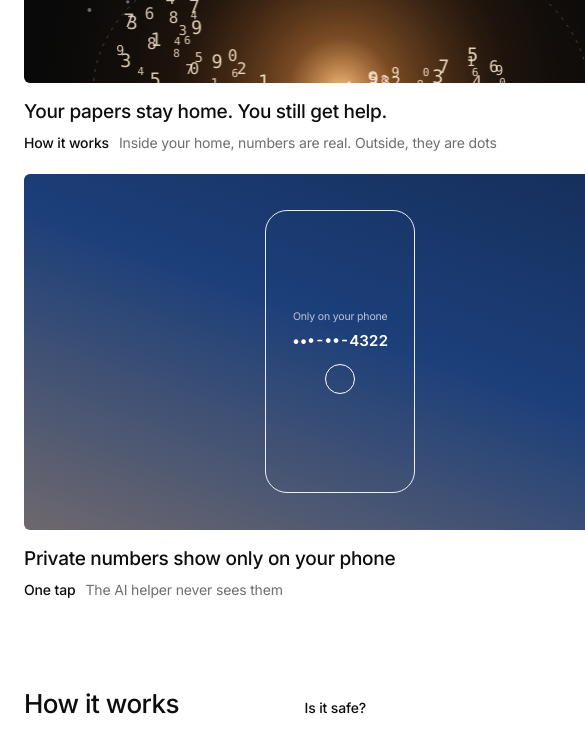
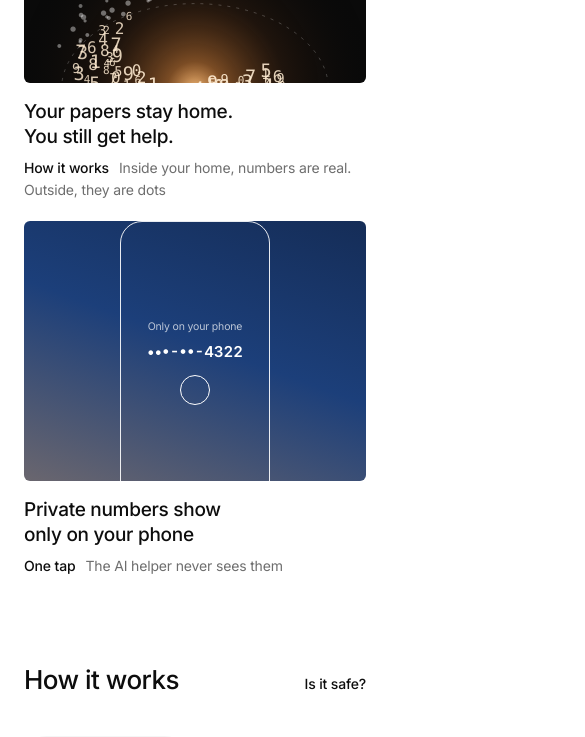
Before and after one commit to Ethan-Castro/familybox, a plain HTML site: page site/index.html in a window 390 px wide. Shown: the part 1101-1838 px from the top of the page, 585 px wide, since content can reach past the window. Drawn offline with Linux system fonts and the light colour scheme.

Commit message:
Site: fit phones (a min-height with aspect-ratio forced a 633px-wide picture)
Co-Authored-By: Claude Opus 5.5 <noreply@anthropic.com>

```diff
--- a/site/index.html
+++ b/site/index.html
@@ -91,6 +91,10 @@ nav .right { margin-left: auto; display: flex; gap: 8px; align-items: center; }
 .stage .words { position: absolute; left: 0; right: 0; top: 56%; display: flex; justify-content: center; gap: clamp(28px, 9vw, 190px); color: #fff; font-weight: 600; font-size: clamp(26px, 4vw, 50px); letter-spacing: -0.035em; line-height: 1; padding: 0 24px; text-align: center; flex-wrap: wrap; row-gap: 12px; }
 .narrow .img { aspect-ratio: 1 / 1; min-height: 240px; background: linear-gradient(200deg, #10203f 0%, #1c3f7a 45%, #e5a45c 120%); background-size: 180% 180%; animation: drift 14s ease-in-out infinite alternate; display: grid; place-items: center; }
 @media (max-width: 900px) { .narrow .img { aspect-ratio: 16 / 9; } }
+/* phones: a fixed height, so a minimum height can't stretch the shape wider than the screen */
+@media (max-width: 700px) { .stage { aspect-ratio: auto; min-height: 0; height: 340px; }
+  .narrow .img { aspect-ratio: auto; min-height: 0; height: 260px; } }
+.feature > * { min-width: 0; }
 .cap { margin-top: 16px; }
 .t { font-size: 19px; line-height: 1.32; font-weight: 500; letter-spacing: -0.015em; text-wrap: balance; }
 .m { font-size: 14px; color: var(--graphite); margin-top: 8px; }
```
Also changed, not shown: 1 other file.
